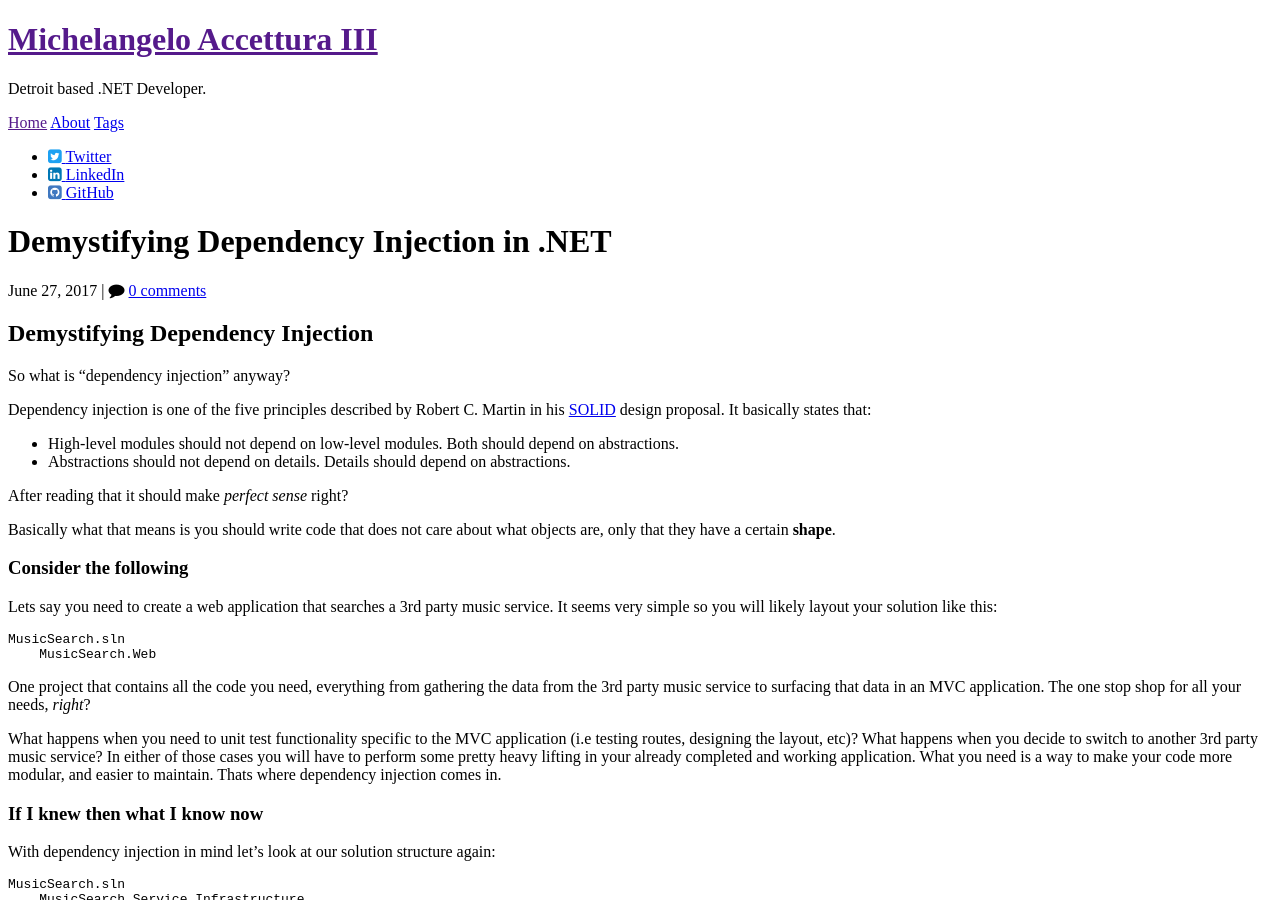
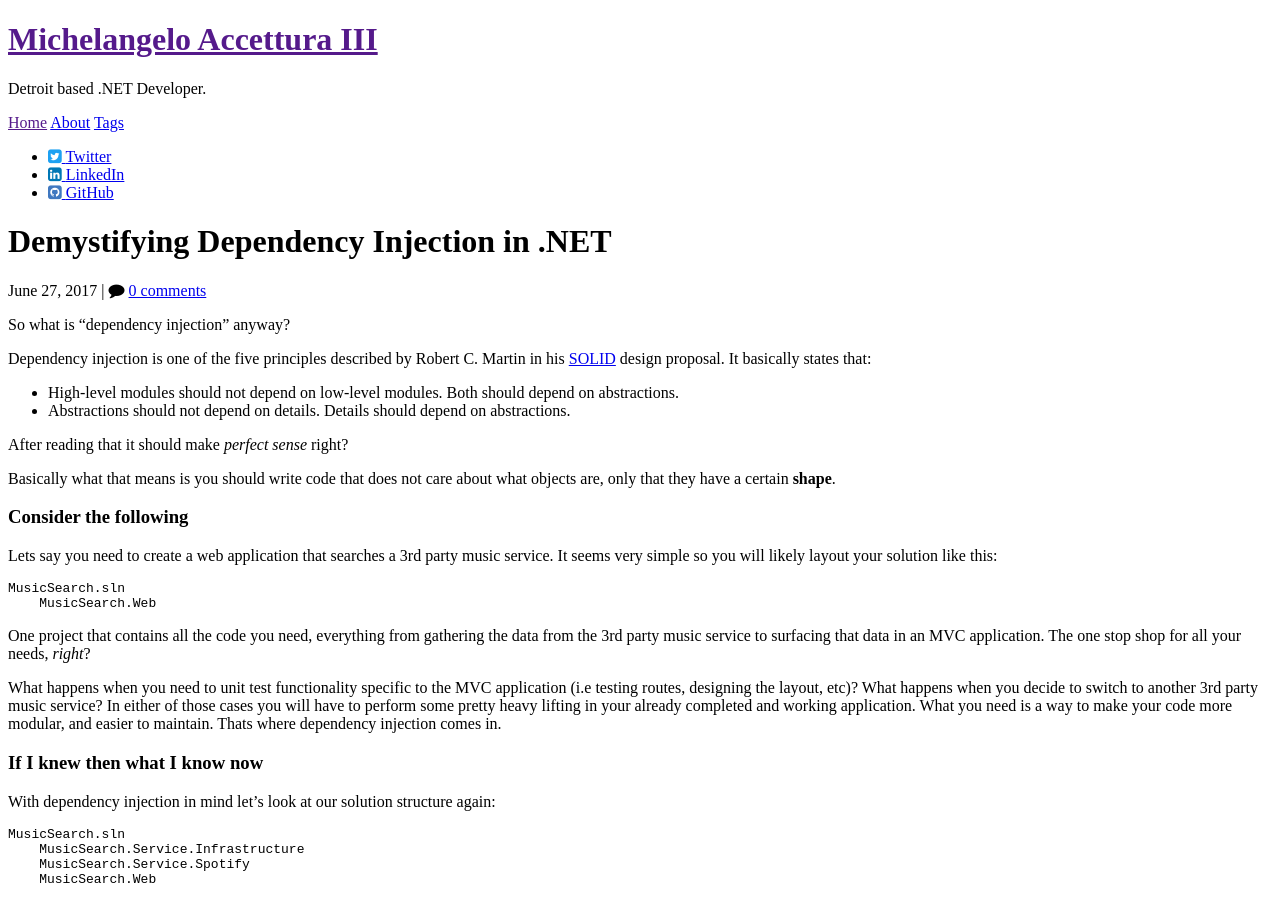
Before and after one commit to maccettura/maccettura.github.io, a Jekyll site: the page built from _posts/2017-06-27-demystifying-dependency-injection-in-dot-net.md, in a window 1280 px wide and 900 px high. Built offline with Jekyll 4.4.1, drawn with Linux system fonts in a browser that asks for light colours; comment, search, counter and statistics services are not loaded.

Commit message:
Update 2017-06-27-demystifying-dependency-injection-in-dot-net.md
Removing double titles

```diff
--- a/_posts/2017-06-27-demystifying-dependency-injection-in-dot-net.md
+++ b/_posts/2017-06-27-demystifying-dependency-injection-in-dot-net.md
@@ -5,8 +5,6 @@ tags: [SOLID Design, Dependency Injection]
 comments: true
 excerpt_separator: <!--more-->
 ---
-
-<h2>Demystifying Dependency Injection</h2>
 
 So what is "dependency injection" anyway?
 
```
